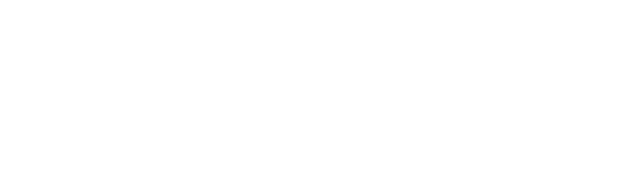
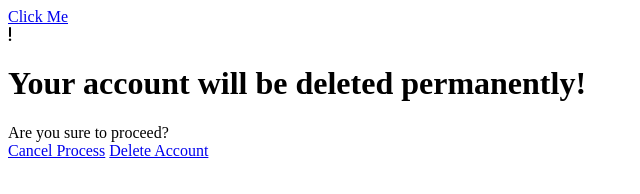
Before and after one commit to usamasadiqus/alert-popup-box-html-css-jQuery, a plain HTML site: page index.html in a window 1280 px wide. Shown: the whole page, without its empty margins (0-640 px from the left). Drawn offline with Linux system fonts and the light colour scheme.

Commit message:
add html structure of alert popup box

```diff
--- a/index.html
+++ b/index.html
@@ -9,6 +9,18 @@
     <link rel="stylesheet" href="./style.css" />
   </head>
   <body>
+    <a href="#" class="click">Click Me</a>
+
+    <div class="popup_box">
+      <i class="fas fa-solid fa-exclamation"></i>
+      <h1>Your account will be deleted permanently!</h1>
+      <label>Are you sure to proceed?</label>
+      <div class="btns">
+        <a href="#" class="btn1">Cancel Process</a>
+        <a href="#" class="btn2">Delete Account</a>
+      </div>
+    </div>
+
     <!-- Fonts - Font Awesome -->
     <script
       src="https://kit.fontawesome.com/2c339b9814.js"
```
